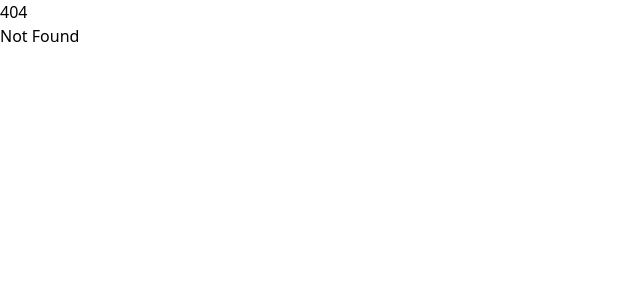
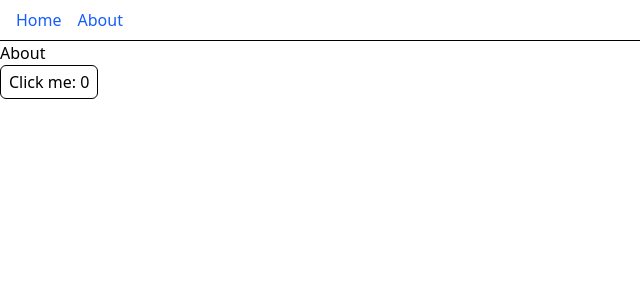
Before and after one commit to Bobocan/svelte-starter, a SvelteKit app: page /about in a window 1280 px wide. Before the commit this address had no page. Shown: the top 300 px of the page, without its empty margins (0-640 px from the left). Built offline with nearby package versions, Linux system fonts and the light colour scheme.

Commit message:
Add About page

```diff
--- a/src/routes/+layout.svelte
+++ b/src/routes/+layout.svelte
@@ -9,4 +9,9 @@
 	<link rel="icon" href={favicon} />
 </svelte:head>
 
+<header class="sticky top-0 flex gap-4 px-4 py-2 border-b">
+	<a href="/" class="text-blue-600 hover:underline">Home</a>
+	<a href="/about" class="text-blue-600 hover:underline">About</a>
+</header>
+
 {@render children()}
--- /dev/null
+++ b/src/routes/about/+page.svelte
@@ -0,0 +1,7 @@
+<script>
+  import Counter from "$lib/components/Counter.svelte";
+</script>
+
+<h1>About</h1>
+
+<Counter></Counter>
```
